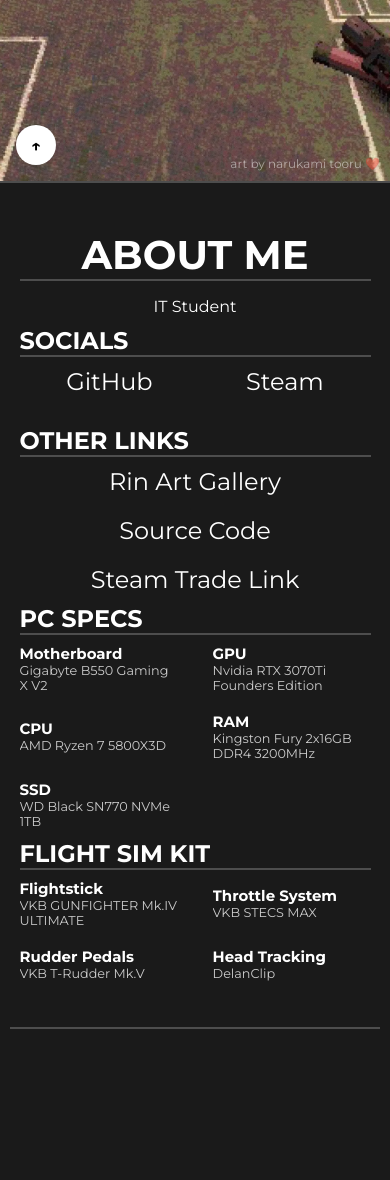
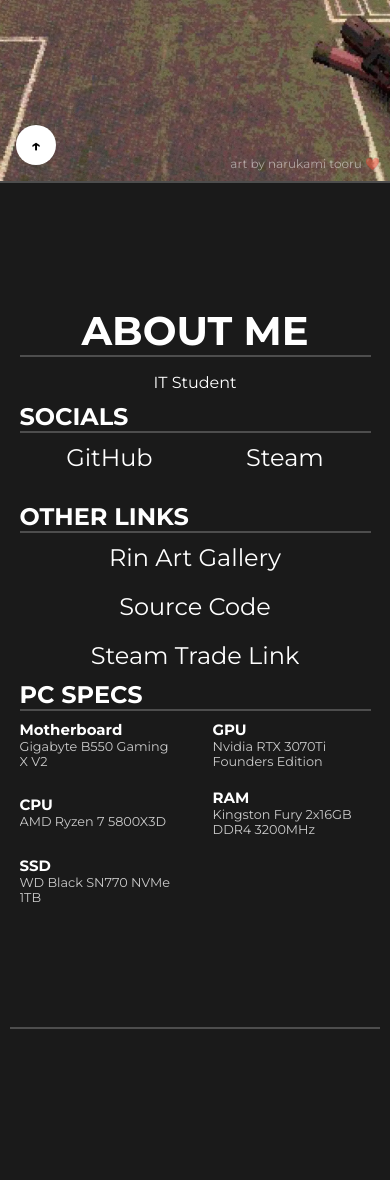
Before and after one commit to gurian43/website, a PHP site: page / in a window 390 px wide. Shown: the part 663-1843 px from the top of the page. Run offline with PHP 8.4, Linux system fonts and the light colour scheme; style sheets or scripts are compiled from the project's sources; some libraries are stand-ins or nearby versions.

Commit message:
responsiveness

```diff
--- a/index.html
+++ b/index.html
@@ -88,7 +88,7 @@
                         </div>
                     </div>
                 </div>
-                <div class="section">
+                <div class="section flight-sim-kit">
                     <h2>FLIGHT SIM KIT</h2>
                     <div class="setup">
                         <div>
--- a/resources/css/index.css
+++ b/resources/css/index.css
@@ -262,4 +262,8 @@ body {
     .about-text {
         padding: 10px;
     }
+
+    .flight-sim-kit {
+        display: none;
+    }
 }
```
